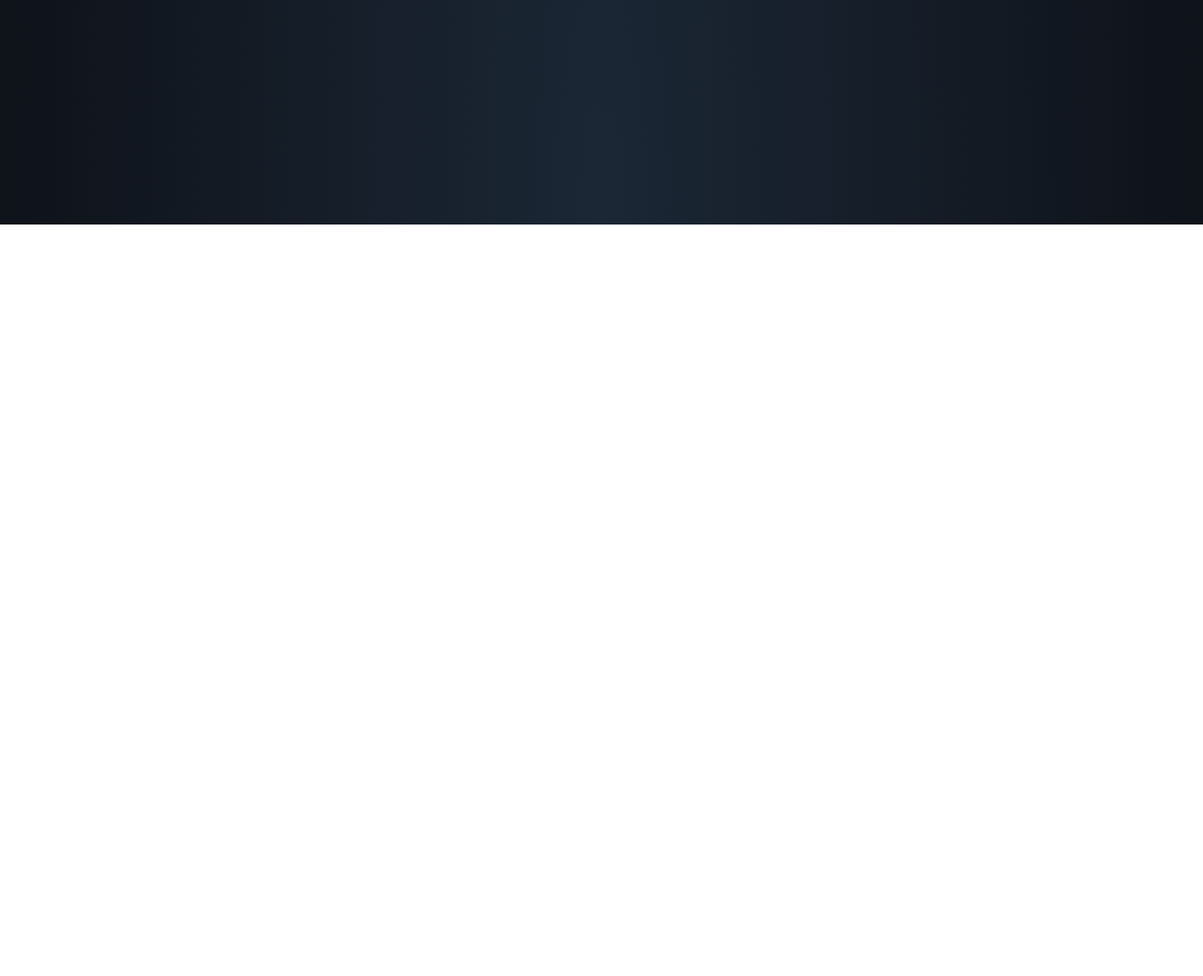
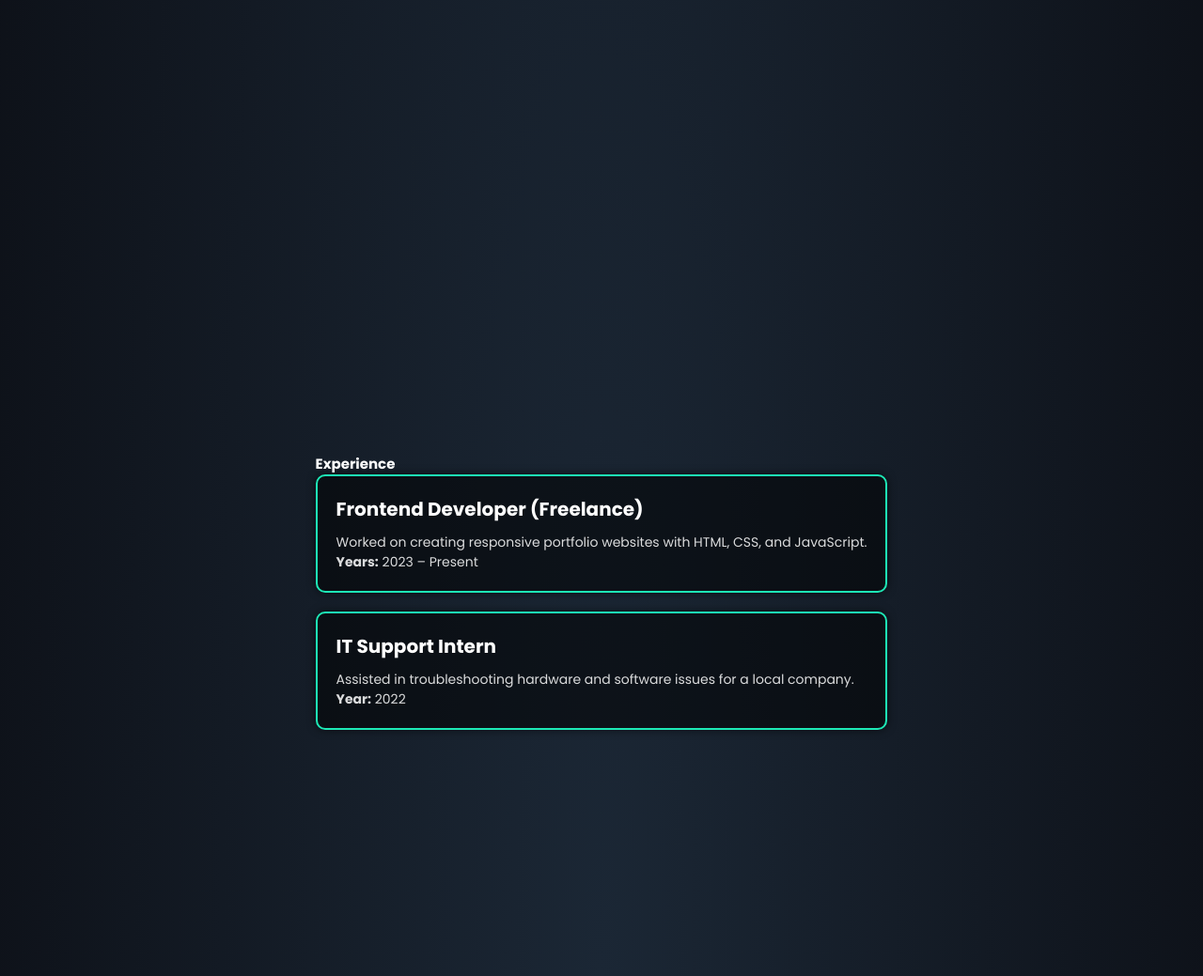
Before and after one commit to SushiShyDoll/personalProfile, a plain HTML site: page index.html in a window 1280 px wide. Shown: the part 2961-4000 px from the top of the page at 94% size. Before the commit the page ends 3200 px from the top, so only its background shows below. Drawn offline with Linux system fonts and the light colour scheme.

Commit message:
About me added

```diff
--- a/index.html
+++ b/index.html
@@ -99,6 +99,22 @@
       </div>
     </div>
   </section>
+    <!-- About Me -->
+  <section class="experience" id="experience">
+    <div class="section-content">
+      <h2>Experience</h2>
+      <div class="exp-card">
+        <h3>Frontend Developer (Freelance)</h3>
+        <p>Worked on creating responsive portfolio websites with HTML, CSS, and JavaScript.</p>
+        <p><strong>Years:</strong> 2023 – Present</p>
+      </div>
+      <div class="exp-card">
+        <h3>IT Support Intern</h3>
+        <p>Assisted in troubleshooting hardware and software issues for a local company.</p>
+        <p><strong>Year:</strong> 2022</p>
+      </div>
+    </div>
+  </section>
 
   </main>
 
```
